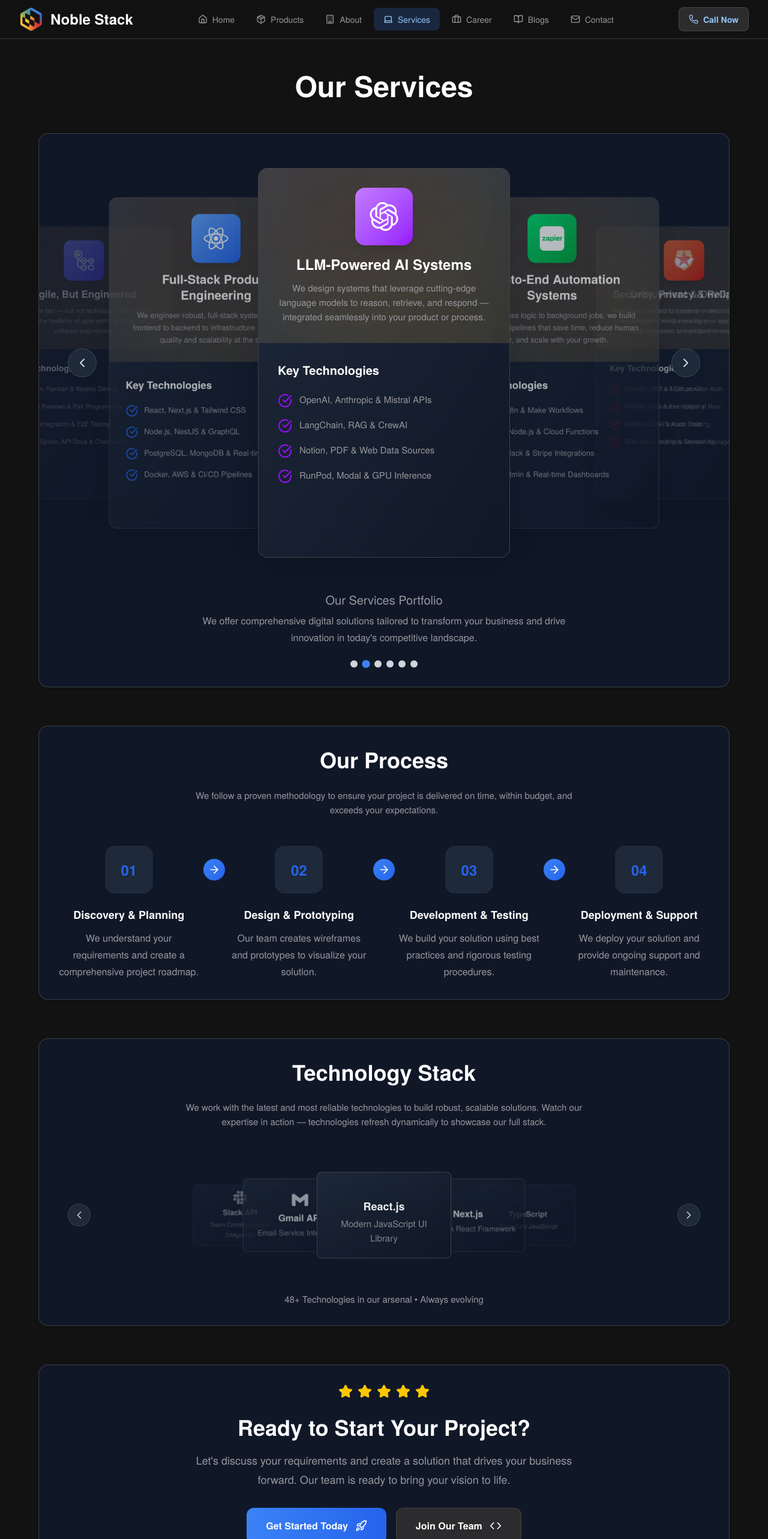
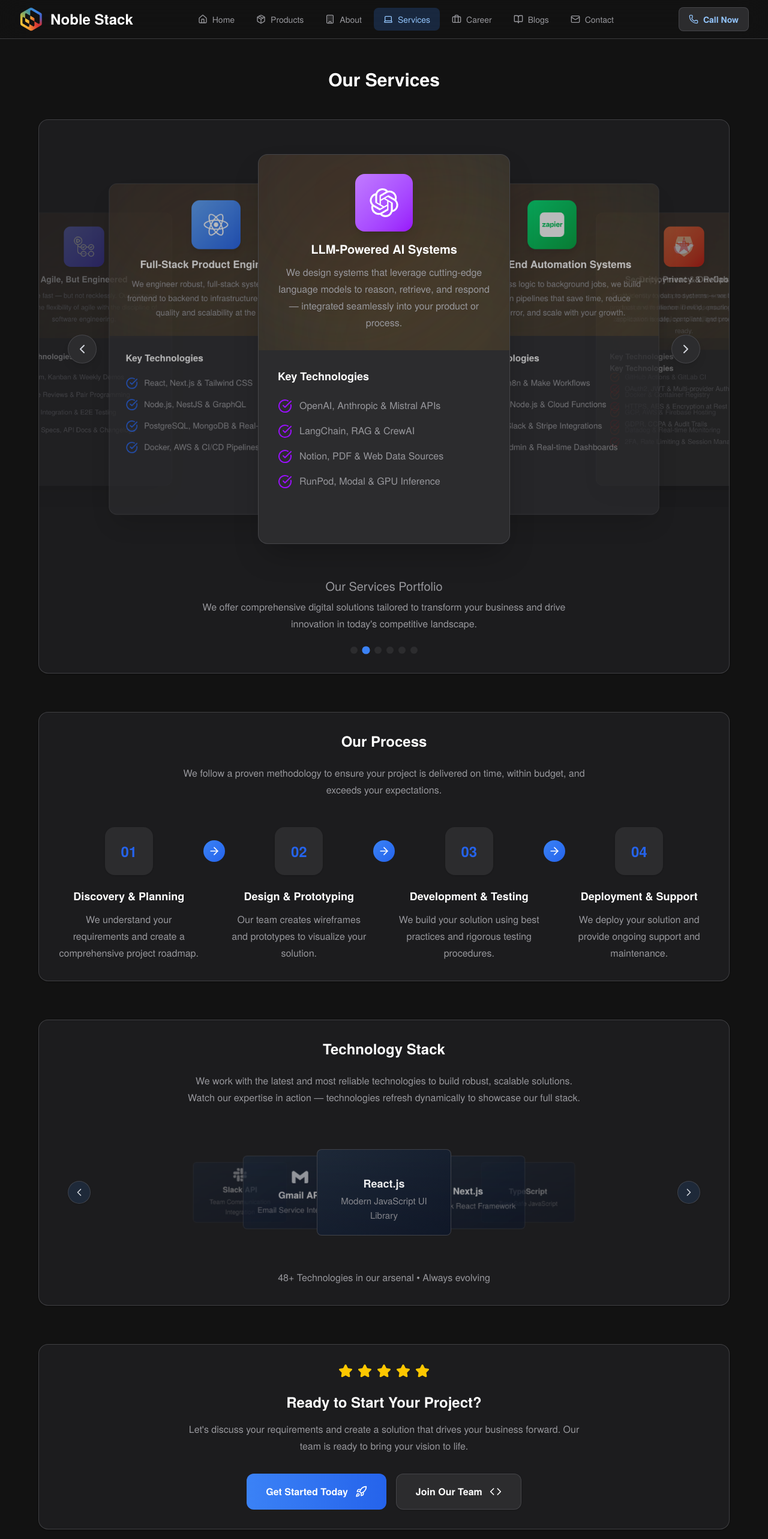
Before and after one commit to om202/NobleStack, a Next.js app: page /Services in a window 1280 px wide. Shown: the top 2566 px of the page at 60% size. Built offline with nearby package versions, Linux system fonts and the light colour scheme; some icons are missing.

Commit message:
other pages

```diff
--- a/src/app/Services/page.tsx
+++ b/src/app/Services/page.tsx
@@ -184,7 +184,7 @@ export default function Services() {
         <div className="max-w-6xl mx-auto">
           {/* Header */}
           <header className="text-center mb-12">
-            <h1 className="text-3xl md:text-4xl lg:text-5xl font-bold mb-6 leading-tight text-main-theme">
+            <h1 className="text-2xl md:text-3xl font-bold mb-6 leading-tight text-main-theme">
               Our Services
             </h1>
           </header>
@@ -195,12 +195,12 @@ export default function Services() {
           </section>
 
           {/* Process Section */}
-          <section id="process" aria-label="Our Process" className="bg-gray-900 rounded-2xl p-6 sm:p-8 shadow-sm border border-theme mb-16">
+          <section id="process" aria-label="Our Process" className="bg-card-theme rounded-2xl p-6 sm:p-8 shadow-sm border border-theme mb-16">
             <header className="text-center mb-12">
-              <h2 className="text-2xl sm:text-3xl md:text-4xl font-bold text-main-theme mb-6">
+              <h2 className="text-xl md:text-2xl font-bold text-main-theme mb-6">
                 Our Process
               </h2>
-              <p className="text-md-sm sm:text-base text-muted-theme max-w-2xl mx-auto">
+              <p className="text-base text-muted-theme max-w-2xl mx-auto">
                 We follow a proven methodology to ensure your project is
                 delivered on time, within budget, and exceeds your expectations.
               </p>
@@ -211,18 +211,18 @@ export default function Services() {
               {process.map((step, index) => (
                 <div key={index} className="flex flex-col items-center">
                   <div className="relative mb-4 sm:mb-6">
-                    <div className="w-20 h-20 bg-gray-800 rounded-2xl flex items-center justify-center shadow-sm">
+                    <div className="w-20 h-20 bg-subtle-theme rounded-2xl flex items-center justify-center shadow-sm">
                       <span className="text-2xl font-bold text-blue-600">
                         {step.step}
                       </span>
                     </div>
                   </div>
 
-                  <h3 className="text-base sm:text-lg font-bold text-main-theme mb-2 sm:mb-3 text-center">
+                  <h3 className="text-base font-bold text-main-theme mb-2 sm:mb-3 text-center">
                     {step.title}
                   </h3>
 
-                  <p className="text-md-sm sm:text-base text-muted-theme text-center max-w-xs">
+                  <p className="text-base text-muted-theme text-center max-w-xs">
                     {step.description}
                   </p>
 
@@ -244,7 +244,7 @@ export default function Services() {
                 {process.map((step, index) => (
                   <div key={index} className="text-center relative">
                     <div className="relative mb-6">
-                      <div className="w-20 h-20 bg-gray-800 rounded-2xl flex items-center justify-center mx-auto shadow-sm">
+                      <div className="w-20 h-20 bg-subtle-theme rounded-2xl flex items-center justify-center mx-auto shadow-sm">
                         <span className="text-2xl font-bold text-blue-600">
                           {step.step}
                         </span>
@@ -274,12 +274,12 @@ export default function Services() {
           </section>
 
           {/* Technology Stack */}
-          <section id="tech-stack" aria-label="Technology Stack" className="bg-gray-900 rounded-2xl p-6 sm:p-8 shadow-sm border border-theme mb-16">
+          <section id="tech-stack" aria-label="Technology Stack" className="bg-card-theme rounded-2xl p-6 sm:p-8 shadow-sm border border-theme mb-16">
             <header className="text-center mb-12">
-              <h2 className="text-2xl sm:text-3xl md:text-4xl font-bold mb-6 text-main-theme">
+              <h2 className="text-xl md:text-2xl font-bold mb-6 text-main-theme">
                 Technology Stack
               </h2>
-              <p className="text-md-sm sm:text-base text-muted-theme max-w-2xl mx-auto mb-8">
+              <p className="text-base text-muted-theme max-w-2xl mx-auto mb-8">
                 We work with the latest and most reliable technologies to build
                 robust, scalable solutions. Watch our expertise in action —
                 technologies refresh dynamically to showcase our full stack.
@@ -294,7 +294,7 @@ export default function Services() {
             />
 
             <div className="text-center mt-8">
-              <p className="text-md-sm text-muted-theme">
+              <p className="text-base text-muted-theme">
                 {allTechnologies.length}+ Technologies in our arsenal • Always
                 evolving
               </p>
--- a/src/components/AlbumArtServices.tsx
+++ b/src/components/AlbumArtServices.tsx
@@ -104,7 +104,7 @@ export default function AlbumArtServices({
   };
 
   return (
-    <div className="bg-gray-900 rounded-2xl p-6 md:p-8 shadow-sm border border-theme overflow-hidden">
+    <div className="bg-card-theme rounded-2xl p-6 md:p-8 shadow-sm border border-theme overflow-hidden">
       <div className="relative h-[600px] md:h-[650px] lg:h-[700px]">
         <div className="absolute inset-0 flex items-center justify-center">
           {services.map((service, index) => {
@@ -119,9 +119,9 @@ export default function AlbumArtServices({
                 className="absolute transition-all duration-700 ease-in-out transform-gpu will-change-transform"
                 style={getCardStyle(index)}
               >
-                <div className="w-80 sm:w-72 md:w-96 lg:w-[420px] h-[500px] sm:h-[550px] md:h-[600px] lg:h-[650px] bg-gradient-to-br from-gray-800 to-gray-900 rounded-2xl shadow-2xl border border-theme overflow-hidden transform-gpu">
+                <div className="w-80 sm:w-72 md:w-96 lg:w-[420px] h-[500px] sm:h-[550px] md:h-[600px] lg:h-[650px] bg-subtle-theme rounded-2xl shadow-2xl border border-theme overflow-hidden transform-gpu">
                   {/* Header Section */}
-                  <div className="relative bg-gradient-to-br from-gray-700 to-gray-800 p-6 sm:p-6 md:p-8 text-center overflow-hidden">
+                  <div className="relative bg-subtle-hover p-6 sm:p-6 md:p-8 text-center overflow-hidden">
                     {/* Decorative Blur Elements */}
                     <div className="hero-gradient-blur-blue"></div>
                     <div className="hero-gradient-blur-green"></div>
@@ -132,10 +132,10 @@ export default function AlbumArtServices({
                       <div className={`w-16 h-16 sm:w-20 sm:h-20 md:w-24 md:h-24 bg-gradient-to-br ${gradientColors} rounded-2xl flex items-center justify-center mx-auto mb-3 sm:mb-4 shadow-lg`}>
                         <Icon className="w-8 h-8 sm:w-10 sm:h-10 md:w-12 md:h-12 text-white" />
                       </div>
-                      <h3 className="text-base sm:text-lg md:text-xl lg:text-2xl font-bold text-main-theme mb-2 sm:mb-3 leading-tight">
+                      <h3 className="text-base md:text-lg lg:text-xl font-bold text-main-theme mb-2 sm:mb-3 leading-tight">
                         {service.title}
                       </h3>
-                      <p className="text-md-sm sm:text-md-sm md:text-base text-muted-theme leading-relaxed">
+                      <p className="text-base text-muted-theme leading-relaxed">
                         {service.description}
                       </p>
                     </div>
@@ -143,14 +143,14 @@ export default function AlbumArtServices({
 
                   {/* Features Section */}
                   <div className="p-6 sm:p-6 md:p-8 flex-1">
-                    <h4 className="text-base sm:text-lg md:text-xl font-semibold text-main-theme mb-3 sm:mb-4 md:mb-6">
+                    <h4 className="text-base md:text-lg font-semibold text-main-theme mb-3 sm:mb-4 md:mb-6">
                       Key Technologies
                     </h4>
                     <ul className="space-y-2 sm:space-y-3 md:space-y-4">
                       {service.features.map((feature, featureIndex) => (
                         <li key={featureIndex} className="flex items-start gap-2 sm:gap-3">
                           <CheckCircle className={`w-4 h-4 sm:w-5 sm:h-5 md:w-6 md:h-6 ${textColor} flex-shrink-0 mt-0.5`} />
-                          <span className="text-md-sm sm:text-md-sm md:text-md-sm lg:text-base text-muted-theme leading-relaxed font-medium">
+                          <span className="text-base text-muted-theme leading-relaxed font-medium">
                             {feature}
                           </span>
                         </li>
@@ -166,7 +166,7 @@ export default function AlbumArtServices({
         {/* Navigation Buttons */}
         <button
           onClick={prevService}
-          className="absolute left-2 md:left-4 top-1/2 -translate-y-1/2 w-10 h-10 md:w-12 md:h-12 bg-gray-800 rounded-full shadow-lg border border-theme flex items-center justify-center hover:bg-gray-700 hover:shadow-xl transition-all duration-300 z-10 group"
+          className="absolute left-2 md:left-4 top-1/2 -translate-y-1/2 w-10 h-10 md:w-12 md:h-12 bg-subtle-theme rounded-full shadow-lg border border-theme flex items-center justify-center hover:bg-subtle-hover hover:shadow-xl transition-all duration-300 z-10 group"
           aria-label="Previous service"
         >
           <ChevronLeft className="w-5 h-5 md:w-6 md:h-6 text-gray-300 group-hover:text-white" />
@@ -174,7 +174,7 @@ export default function AlbumArtServices({
 
         <button
           onClick={nextService}
-          className="absolute right-2 md:right-4 top-1/2 -translate-y-1/2 w-10 h-10 md:w-12 md:h-12 bg-gray-800 rounded-full shadow-lg border border-theme flex items-center justify-center hover:bg-gray-700 hover:shadow-xl transition-all duration-300 z-10 group"
+          className="absolute right-2 md:right-4 top-1/2 -translate-y-1/2 w-10 h-10 md:w-12 md:h-12 bg-subtle-theme rounded-full shadow-lg border border-theme flex items-center justify-center hover:bg-subtle-hover hover:shadow-xl transition-all duration-300 z-10 group"
           aria-label="Next service"
         >
           <ChevronRight className="w-5 h-5 md:w-6 md:h-6 text-gray-300 group-hover:text-white" />
@@ -199,7 +199,7 @@ export default function AlbumArtServices({
               onClick={() => setCurrentIndex(index)}
               className={`w-2.5 h-2.5 md:w-3 md:h-3 rounded-full transition-all duration-300 ${index === currentIndex
                 ? "bg-blue-500 scale-110"
-                : "bg-gray-300 hover:bg-gray-400"
+                : "bg-subtle-theme hover:bg-subtle-hover"
                 }`}
               aria-label={`Go to service ${index + 1}`}
             />
--- a/src/components/ServicesCTA.tsx
+++ b/src/components/ServicesCTA.tsx
@@ -5,7 +5,7 @@ import CTAButton from "./CTAButton";
 
 export default function ServicesCTA() {
     return (
-        <section id="cta" aria-label="Call to Action" className="bg-gray-900 rounded-2xl p-8 shadow-sm border border-theme text-center">
+        <section id="cta" aria-label="Call to Action" className="bg-card-theme rounded-2xl p-8 shadow-sm border border-theme text-center">
             <div className="flex items-center justify-center gap-2 mb-6">
                 <Star className="w-6 h-6 text-yellow-400 fill-current" />
                 <Star className="w-6 h-6 text-yellow-400 fill-current" />
@@ -14,10 +14,10 @@ export default function ServicesCTA() {
                 <Star className="w-6 h-6 text-yellow-400 fill-current" />
             </div>
 
-            <h2 className="text-3xl md:text-4xl font-bold mb-4 text-main-theme">
+            <h2 className="text-xl md:text-2xl font-bold mb-4 text-main-theme">
                 Ready to Start Your Project?
             </h2>
-            <p className="text-lg text-muted-theme mb-8 max-w-2xl mx-auto">
+            <p className="text-base text-muted-theme mb-8 max-w-2xl mx-auto">
                 Let&apos;s discuss your requirements and create a solution that
                 drives your business forward. Our team is ready to bring your
                 vision to life.
```
Also changed, not shown: src/app/Career/CareerPageContent.tsx (+18 -18 lines), src/app/Contact/ContactPageContent.tsx (+14 -14 lines).
